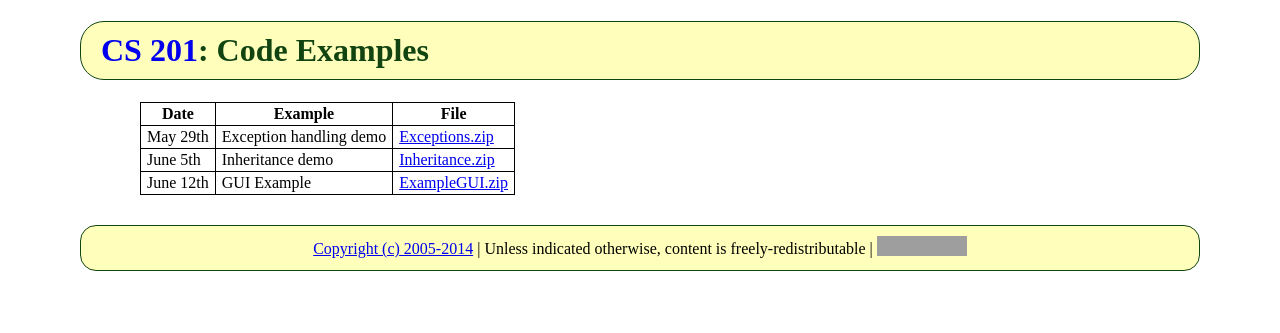
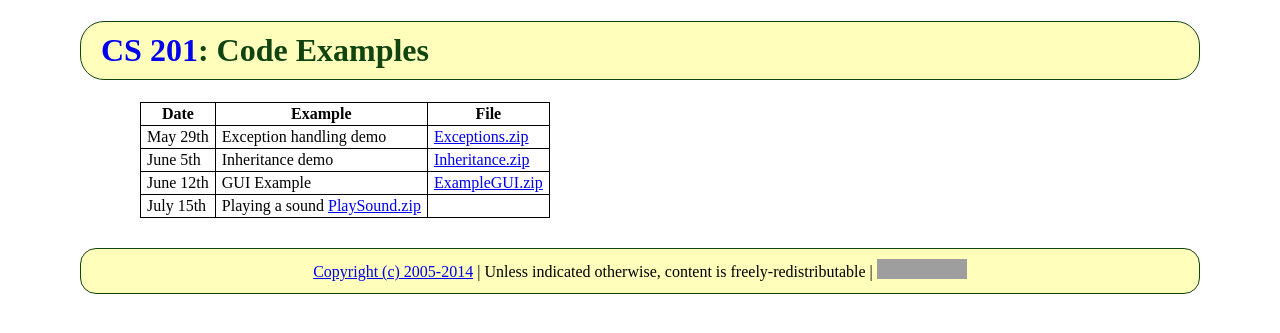
Before and after one commit to ycpcs/cs201-summer2014, a Jekyll site: the page built from examples/index.md, in a window 1280 px wide. Shown: the top 333 px of the page. Built offline with Jekyll 4.4.1, drawn with Linux system fonts in a browser that asks for light colours; Markdown is read by kramdown in place of the engine named in the settings; grey boxes are pictures that could not be loaded.

Commit message:
example of playing a sound

```diff
--- a/examples/index.md
+++ b/examples/index.md
@@ -8,3 +8,4 @@ title: "Code Examples"
 > May 29th | Exception handling demo | [Exceptions.zip](Exceptions.zip)
 > June 5th | Inheritance demo | [Inheritance.zip](Inheritance.zip)
 > June 12th | GUI Example | [ExampleGUI.zip](ExampleGUI.zip)
+> July 15th | Playing a sound [PlaySound.zip](PlaySound.zip)
```
Also changed, not shown: 1 other file.
